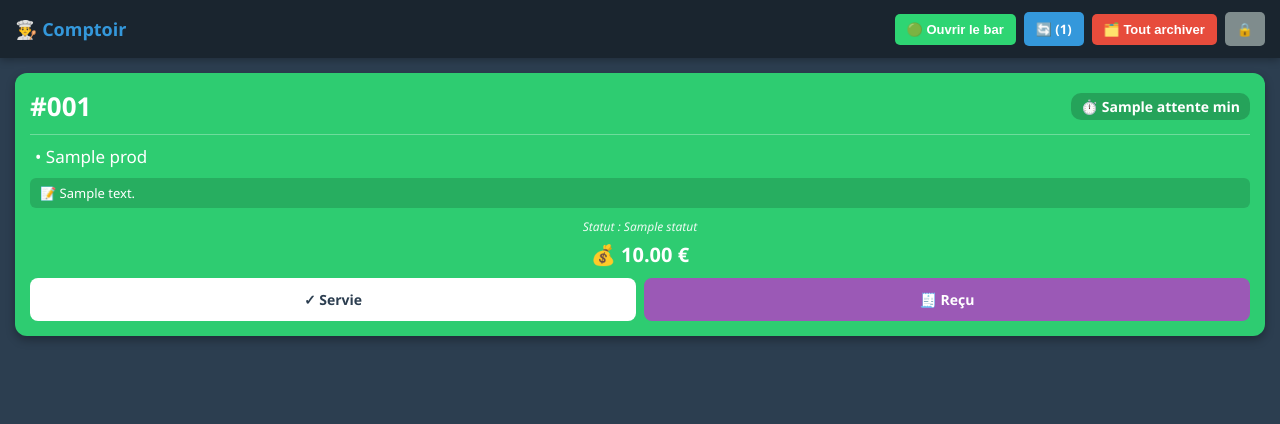
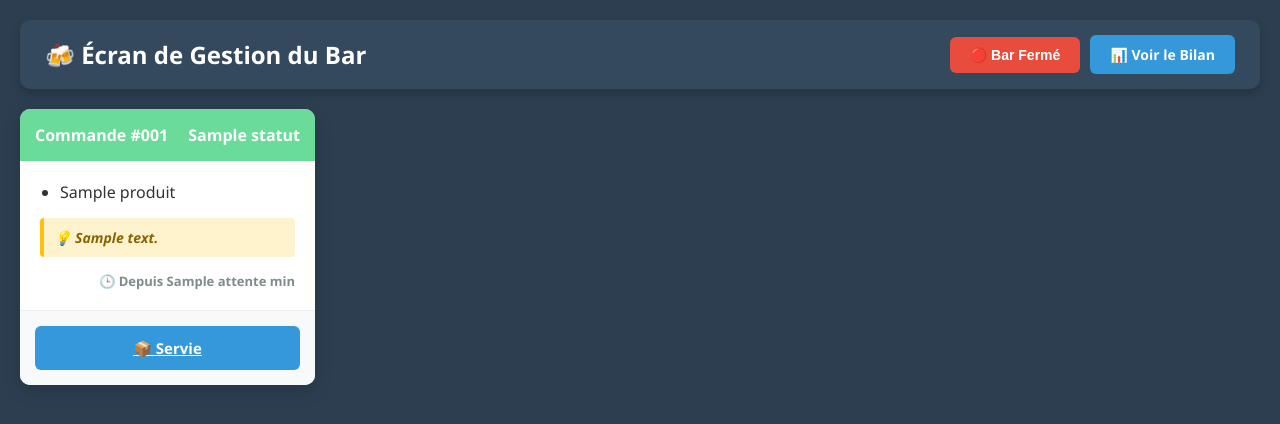
Before and after one commit to HugoLrdd/site_base_nautique, a Flask app: template templates/bar.html in a window 1280 px wide. Shown: the top 424 px of the page. Run offline with Flask 3, Linux system fonts and the light colour scheme; the template is opened without the code that fills it: most values are stand-ins (such as "Sample title", 1, 10 or a date in 2020).

Commit message:
Update bar.html

```diff
--- a/templates/bar.html
+++ b/templates/bar.html
@@ -3,253 +3,104 @@
 <head>
     <meta charset="UTF-8">
     <meta name="viewport" content="width=device-width, initial-scale=1.0">
-    <title>Écran Bar - Gestion des commandes</title>
+    <title>Gestion Bar - Base Nautique</title>
     <style>
-        * { box-sizing: border-box; }
+        body { font-family: 'Segoe UI', Arial, sans-serif; background-color: #2c3e50; margin: 0; padding: 20px; color: #333; }
 
-        body {
-            font-family: 'Segoe UI', Arial, sans-serif;
-            background-color: #2c3e50;
-            margin: 0;
-            padding: 0;
-            color: #ecf0f1;
+        .header { display: flex; justify-content: space-between; align-items: center; background: #34495e; padding: 15px 25px; border-radius: 10px; margin-bottom: 20px; box-shadow: 0 4px 10px rgba(0,0,0,0.2); }
+        .header h1 { margin: 0; color: white; font-size: 24px; }
+        .header-btns { display: flex; gap: 10px; align-items: center; }
+
+        .btn-toggle { padding: 10px 20px; border: none; border-radius: 6px; font-weight: bold; cursor: pointer; font-size: 14px; }
+        .btn-toggle.ouvert { background-color: #2ecc71; color: white; }
+        .btn-toggle.ferme { background-color: #e74c3c; color: white; }
+
+        .btn-bilan { background-color: #3498db; color: white; border: none; padding: 10px 20px; border-radius: 6px; font-weight: bold; text-decoration: none; font-size: 14px; }
+        .btn-bilan:hover { background-color: #2980b9; }
+
+        .grid { display: grid; grid-template-columns: repeat(auto-fill, minmax(280px, 1fr)); gap: 20px; }
+
+        .card { background: white; border-radius: 10px; box-shadow: 0 6px 18px rgba(0,0,0,0.15); overflow: hidden; display: flex; flex-direction: column; transition: transform 0.2s; }
+        .card:hover { transform: translateY(-2px); }
+
+        .card-header { padding: 15px; color: white; font-weight: bold; display: flex; justify-content: space-between; align-items: center; }
+        .card-header.preparation { background-color: #e67e22; }
+        .card-header.prete { background-color: #2ecc71; animation: clignote 1.5s infinite; }
+
+        @keyframes clignote {
+            0% { opacity: 1; }
+            50% { opacity: 0.7; }
+            100% { opacity: 1; }
         }
 
-        .header {
-            background-color: #1a252f;
-            padding: 12px 15px;
-            display: flex;
-            justify-content: space-between;
-            align-items: center;
-            position: sticky;
-            top: 0;
-            z-index: 100;
-            box-shadow: 0 2px 8px rgba(0,0,0,0.3);
-        }
-        .header h1 { margin: 0; color: #3498db; font-size: 18px; }
-        .header-btns { display: flex; gap: 8px; align-items: center; }
-        .btn-refresh { background-color: #3498db; color: white; border: none; padding: 8px 12px; border-radius: 5px; font-weight: bold; cursor: pointer; text-decoration: none; font-size: 13px; }
-        .btn-archiver-tout { background-color: #e74c3c; color: white; border: none; padding: 8px 12px; border-radius: 5px; font-weight: bold; cursor: pointer; text-decoration: none; font-size: 13px; }
-        .btn-logout { background-color: #7f8c8d; color: white; border: none; padding: 8px 12px; border-radius: 5px; font-weight: bold; cursor: pointer; text-decoration: none; font-size: 13px; }
+        .card-body { padding: 20px; flex-grow: 1; }
+        .liste-produits { margin: 0; padding-left: 20px; font-size: 16px; font-weight: 500; }
+        .liste-produits li { margin-bottom: 6px; }
 
-        /* Nouveaux styles pour les boutons d'état du bar */
-        .btn-toggle-bar {
-            border: none;
-            padding: 8px 12px;
-            border-radius: 5px;
-            font-weight: bold;
-            cursor: pointer;
-            font-size: 13px;
-            color: white;
-            display: flex;
-            align-items: center;
-            gap: 4px;
-        }
-        .bar-ferme-btn { background-color: #d63031; }
-        .bar-ferme-btn:hover { background-color: #b32424; }
-        .bar-ouvert-btn { background-color: #2ed573; }
-        .bar-ouvert-btn:hover { background-color: #26b05f; }
+        .note-client { margin-top: 15px; padding: 10px; background: #fff3cd; border-left: 4px solid #ffc107; border-radius: 4px; font-size: 14px; color: #856404; font-style: italic; font-weight: bold; }
 
-        /* Confirmation archiver tout */
-        .confirm-bar {
-            display: none;
-            background: #c0392b;
-            padding: 10px 15px;
-            text-align: center;
-            font-size: 14px;
-            font-weight: bold;
-            gap: 10px;
-            align-items: center;
-            justify-content: center;
-            flex-wrap: wrap;
-        }
-        .confirm-bar.visible { display: flex; }
-        .confirm-bar span { flex: 1; min-width: 160px; }
-        .btn-confirmer-tout { background: white; color: #c0392b; border: none; padding: 7px 14px; border-radius: 5px; font-weight: bold; cursor: pointer; font-size: 13px; }
-        .btn-annuler-tout { background: rgba(255,255,255,0.2); color: white; border: 1px solid white; padding: 7px 14px; border-radius: 5px; font-weight: bold; cursor: pointer; font-size: 13px; }
+        .temps-attente { margin-top: 15px; font-size: 13px; color: #7f8c8d; font-weight: bold; text-align: right; }
 
-        .zone-tickets {
-            display: flex;
-            flex-direction: column;
-            gap: 12px;
-            padding: 15px;
-        }
+        .card-footer { padding: 15px; background: #f8f9fa; border-top: 1px solid #eee; display: flex; gap: 10px; }
 
-        .ticket {
-            border-radius: 12px;
-            padding: 15px;
-            width: 100%;
-            box-shadow: 0 4px 10px rgba(0,0,0,0.3);
-            color: white;
-        }
-        .ticket-vert { background-color: #2ecc71; }
-        .ticket-orange { background-color: #e67e22; }
-        .ticket-rouge-flash { background-color: #e74c3c; animation: flash 1s infinite alternate; }
+        .btn-action { flex: 1; padding: 12px; border: none; border-radius: 6px; font-weight: bold; font-size: 15px; cursor: pointer; color: white; display: flex; align-items: center; justify-content: center; gap: 5px; }
+        .btn-prete { background-color: #2ecc71; }
+        .btn-prete:hover { background-color: #27ae60; }
+        .btn-servie { background-color: #3498db; }
+        .btn-servie:hover { background-color: #2980b9; }
 
-        @keyframes flash {
-            from { background-color: #e74c3c; box-shadow: 0 0 10px #e74c3c; }
-            to { background-color: #c0392b; box-shadow: 0 0 25px #e74c3c; }
-        }
-
-        .ticket-top {
-            display: flex;
-            justify-content: space-between;
-            align-items: center;
-            font-weight: bold;
-            border-bottom: 1px solid rgba(255,255,255,0.3);
-            padding-bottom: 10px;
-            margin-bottom: 10px;
-        }
-        .ticket-numero { font-size: 26px; }
-        .ticket-temps { font-size: 14px; background: rgba(0,0,0,0.2); padding: 4px 10px; border-radius: 10px; }
-
-        .liste-produits {
-            list-style: none;
-            padding: 0;
-            margin: 0 0 10px 0;
-            font-size: 17px;
-            font-weight: 500;
-        }
-        .liste-produits li { margin-bottom: 5px; padding-left: 5px; }
-
-        .note-box {
-            background: rgba(0,0,0,0.15);
-            border-radius: 6px;
-            padding: 6px 10px;
-            font-size: 13px;
-            margin-bottom: 10px;
-        }
-
-        .ticket-bottom { margin-top: 10px; }
-        .statut-actuel { font-size: 12px; font-style: italic; text-align: center; margin-bottom: 6px; opacity: 0.9; }
-        .total-ligne { text-align: center; font-size: 20px; font-weight: bold; margin-bottom: 10px; }
-
-        .actions { display: flex; gap: 8px; }
-        .btn-action {
-            flex: 1;
-            border: none;
-            padding: 12px 8px;
-            border-radius: 8px;
-            font-weight: bold;
-            cursor: pointer;
-            text-align: center;
-            text-decoration: none;
-            font-size: 14px;
-        }
-        .btn-prete { background-color: #f39c12; color: white; border: 1px solid rgba(255,255,255,0.4); }
-        .btn-valider { background-color: white; color: #2c3e50; }
-        .btn-recu { background-color: #9b59b6; color: white; }
-
-        .vide { text-align: center; margin-top: 80px; color: #95a5a6; font-size: 20px; padding: 0 20px; }
+        .aucun { grid-column: 1 / -1; text-align: center; color: rgba(255,255,255,0.6); padding: 60px; font-size: 18px; font-weight: bold; background: rgba(255,255,255,0.05); border-radius: 10px; border: 2px dashed rgba(255,255,255,0.1); }
     </style>
+    <meta http-equiv="refresh" content="7">
 </head>
 <body>
 
     <div class="header">
-        <h1>👨‍🍳 Comptoir</h1>
+        <h1>🍻 Écran de Gestion du Bar</h1>
         <div class="header-btns">
-            <form action="/toggle-bar" method="POST" style="display: inline;">
-                {% if bar_ouvert %}
-                    <button type="submit" class="btn-toggle-bar bar-ferme-btn">🛑 Fermer le bar</button>
-                {% else %}
-                    <button type="submit" class="btn-toggle-bar bar-ouvert-btn">🟢 Ouvrir le bar</button>
-                {% endif %}
+            <form action="/toggle-bar" method="POST" style="margin:0;">
+                <button type="submit" class="btn-toggle {% if bar_ouvert %}ouvert{% else %}ferme{% endif %}">
+                    {% if bar_ouvert %}🟢 Bar Ouvert{% else %}🔴 Bar Fermé{% endif %}
+                </button>
             </form>
-
-            <a href="/bar" class="btn-refresh">🔄 ({{ commandes|length }})</a>
-            {% if commandes %}
-            <button class="btn-archiver-tout" onclick="document.getElementById('confirm-tout').classList.add('visible')">
-                🗂️ Tout archiver
-            </button>
-            {% endif %}
-            <a href="/logout_bar" class="btn-logout">🔒</a>
+            <a href="/bilan" class="btn-bilan">📊 Voir le Bilan</a>
         </div>
     </div>
 
-    <div class="confirm-bar" id="confirm-tout">
-        <span>⚠️ Archiver toutes les commandes en cours ?</span>
-        <form action="/archiver-tout" method="POST" style="display:inline;">
-            <button type="submit" class="btn-confirmer-tout">✓ Confirmer</button>
-        </form>
-        <button class="btn-annuler-tout" onclick="document.getElementById('confirm-tout').classList.remove('visible')">
-            ✕ Annuler
-        </button>
-    </div>
+    <div class="grid">
+        {% for c in commandes %}
+        <div class="card">
+            <div class="card-header {% if c.statut == 'En préparation' %}preparation{% else %}prete{% endif %}">
+                <span>Commande #{{ "%03d" | format(c.id) }}</span>
+                <span>{{ c.statut }}</span>
+            </div>
 
-    <div class="zone-tickets">
-        {% for c in commandes %}
-            <div class="ticket
-                {% if c.attente >= 10 %} ticket-rouge-flash
-                {% elif c.attente >= 5 %} ticket-orange
-                {% else %} ticket-vert
-                {% endif %}">
-
-                <div class="ticket-top">
-                    <span class="ticket-numero">#{{ "%03d" | format(c.id) }}</span>
-                    <span class="ticket-temps">⏱️ {{ c.attente }} min</span>
-                </div>
-
+            <div class="card-body">
                 <ul class="liste-produits">
-                    {% for prod in c.produits %}
-                        <li>• {{ prod }}</li>
+                    {% for p in c.produits %}
+                    <li>{{ p }}</li>
                     {% endfor %}
                 </ul>
 
                 {% if c.note %}
-                    <div class="note-box">📝 {{ c.note }}</div>
+                <div class="note-client">💡 {{ c.note }}</div>
                 {% endif %}
 
-                <div class="ticket-bottom">
-                    <div class="statut-actuel">Statut : {{ c.statut }}</div>
-                    <div class="total-ligne">💰 {{ "%.2f" | format(c.total) }} €</div>
-                    <div class="actions">
-                        {% if c.statut == "En préparation" %}
-                            <a href="/prete/{{ c.id }}" class="btn-action btn-prete">📢 Prête !</a>
-                        {% endif %}
-                        <a href="/archiver/{{ c.id }}" class="btn-action btn-valider">✓ Servie</a>
-                        <a href="/recu/{{ c.id }}" target="_blank" class="btn-action btn-recu">🧾 Reçu</a>
-                    </div>
-                </div>
+                <div class="temps-attente">🕒 Depuis {{ c.attente }} min</div>
+            </div>
 
+            <div class="card-footer">
+                {% if c.statut == 'En préparation' %}
+                <a href="/prete/{{ c.id }}" class="btn-action btn-prete">✅ Prête !</a>
+                {% else %}
+                <a href="/archiver/{{ c.id }}" class="btn-action btn-servie">📦 Servie</a>
+                {% endif %}
             </div>
+        </div>
         {% else %}
-            <div class="vide">🎉 Aucune commande en attente. Tout est à jour !</div>
+        <div class="aucun">📭 Aucune commande en cours pour le moment. Beaucoup de calme !</div>
         {% endfor %}
     </div>
 
-    <script>
-        const nbCommandesActuel = {{ commandes|length }};
-        const nbCommandesPrecedent = parseInt(localStorage.getItem('nb_commandes') || '0');
-
-        if (nbCommandesActuel > nbCommandesPrecedent) {
-            jouerSonAlerte();
-        }
-
-        localStorage.setItem('nb_commandes', nbCommandesActuel);
-
-        function jouerSonAlerte() {
-            const ctx = new (window.AudioContext || window.webkitAudioContext)();
-
-            function bip(freq, debut, duree) {
-                const osc = ctx.createOscillator();
-                const gain = ctx.createGain();
-                osc.connect(gain);
-                gain.connect(ctx.destination);
-                osc.frequency.value = freq;
-                osc.type = 'sine';
-                gain.gain.setValueAtTime(0.4, ctx.currentTime + debut);
-                gain.gain.exponentialRampToValueAtTime(0.001, ctx.currentTime + debut + duree);
-                osc.start(ctx.currentTime + debut);
-                osc.stop(ctx.currentTime + debut + duree);
-            }
-
-            bip(520, 0.0, 0.15);
-            bip(660, 0.2, 0.15);
-            bip(800, 0.4, 0.25);
-        }
-
-        setTimeout(() => location.reload(), 15000);
-    </script>
-
 </body>
 </html>
```
